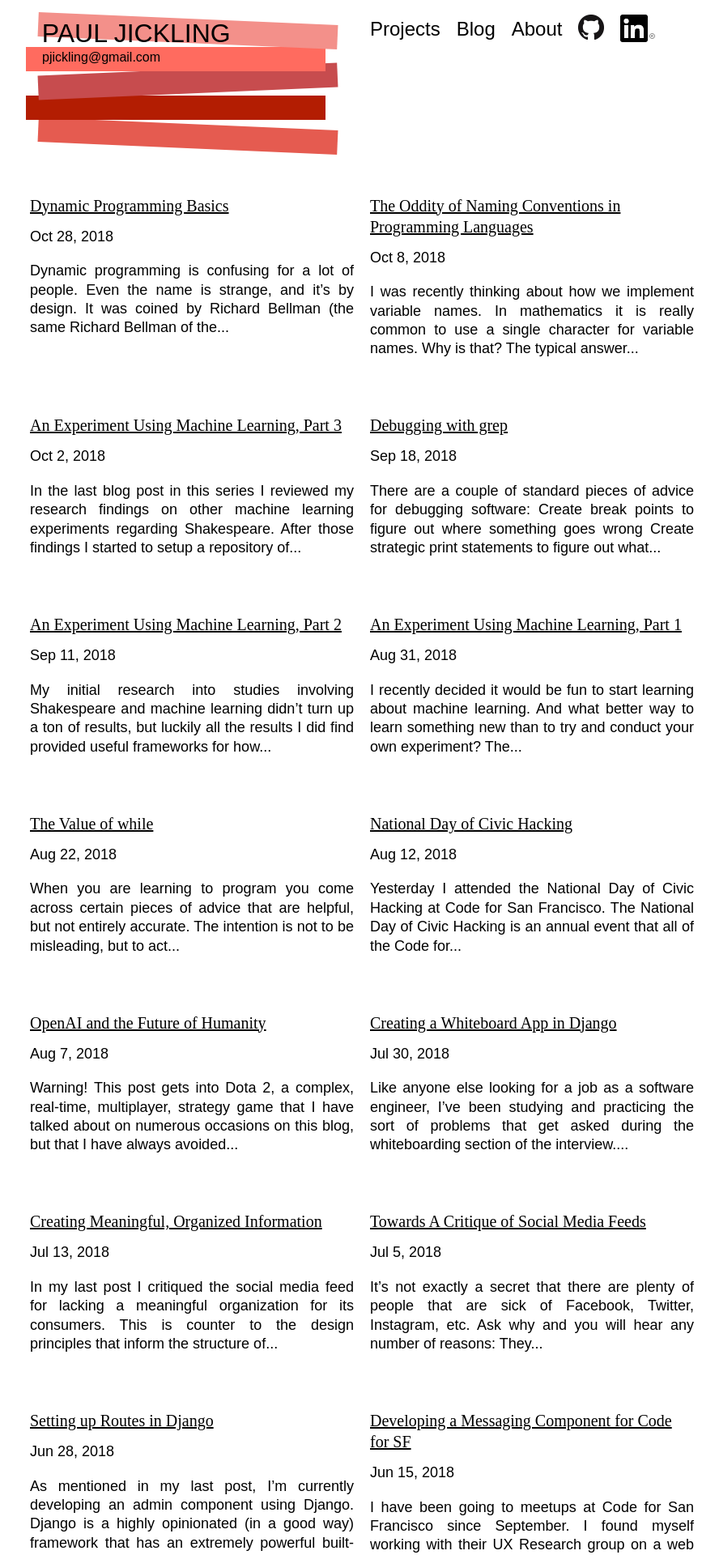
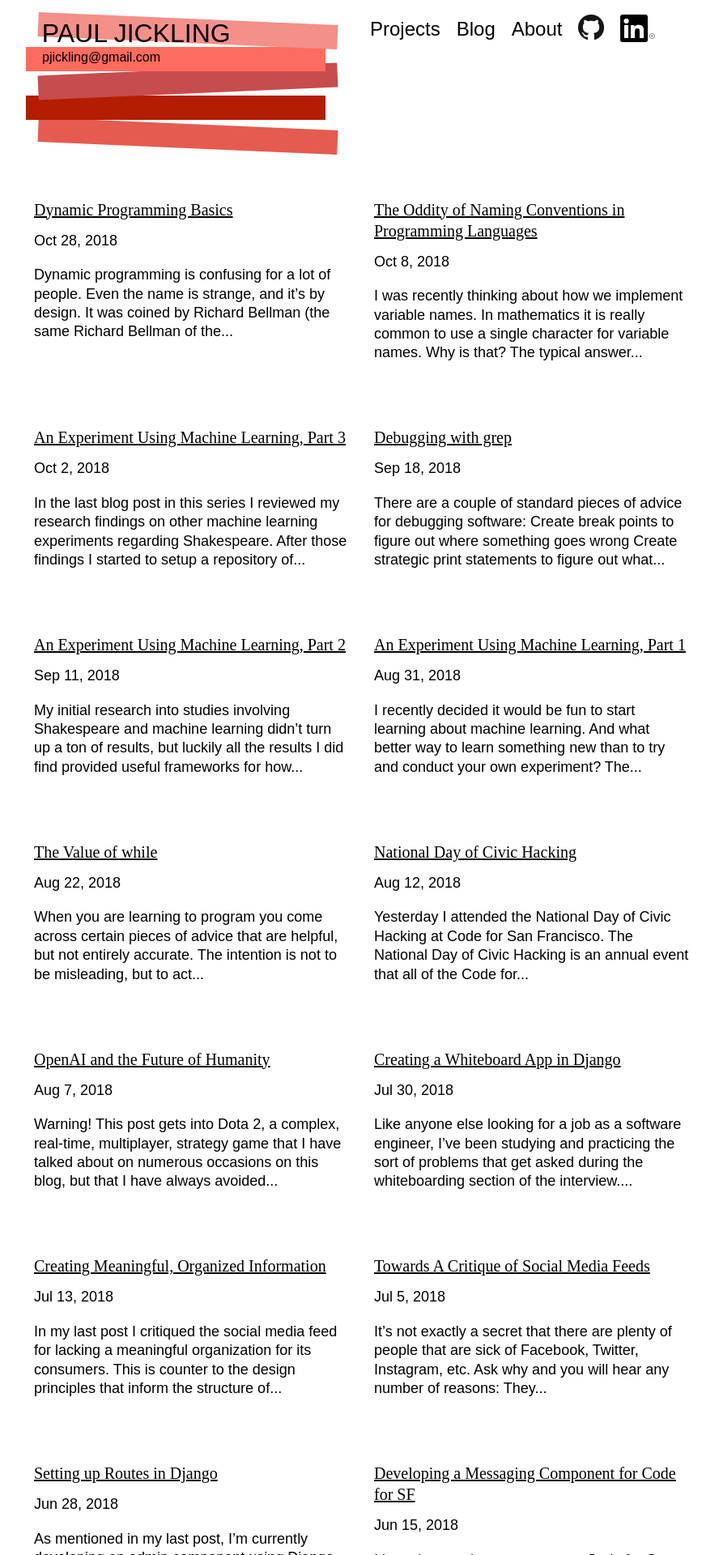
Before and after one commit to pauljickling/pauljickling.github.io, a Jekyll site: the page built from index.md, in a window 1280 px wide. Shown: the top 1920 px of the page at 81% size, without its empty margins (21-909 px from the left). Built offline with Jekyll 4.4.1, drawn with Linux system fonts in a browser that asks for light colours; some web fonts are replaced.

Commit message:
Fixed some behavior that caused blog post snippets to collide at certain resolutions

```diff
--- a/assets/main.css
+++ b/assets/main.css
@@ -151,6 +151,7 @@ li.posts {
   font-size: 18px;
   line-height: 1.3;
   margin-left: -30px;
+  padding: 5px;
 }
 
 span.post-meta {
@@ -158,7 +159,6 @@ span.post-meta {
 }
 
 p.snippet {
-  text-align: justify;
   padding-bottom: 15px;
 }
 
```
